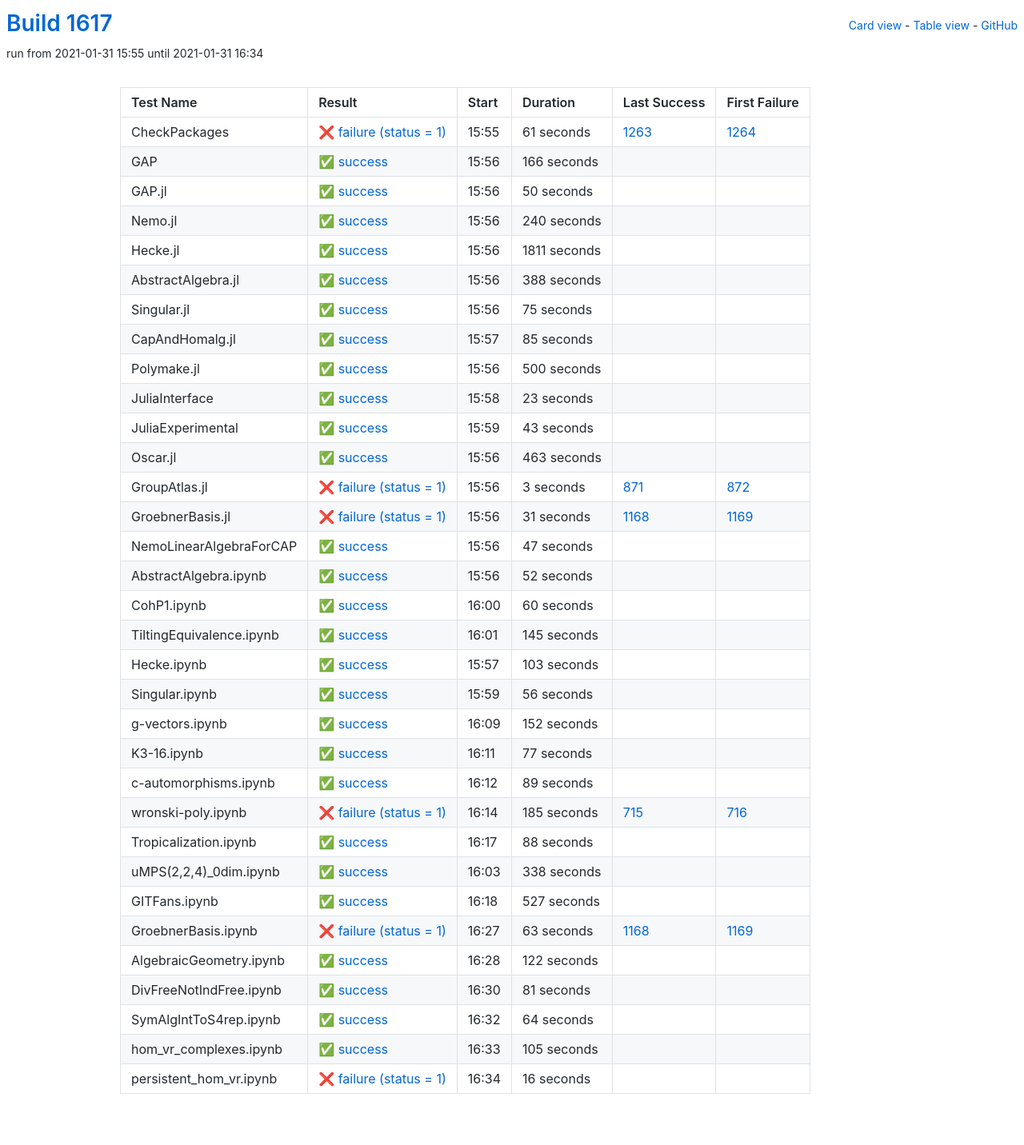
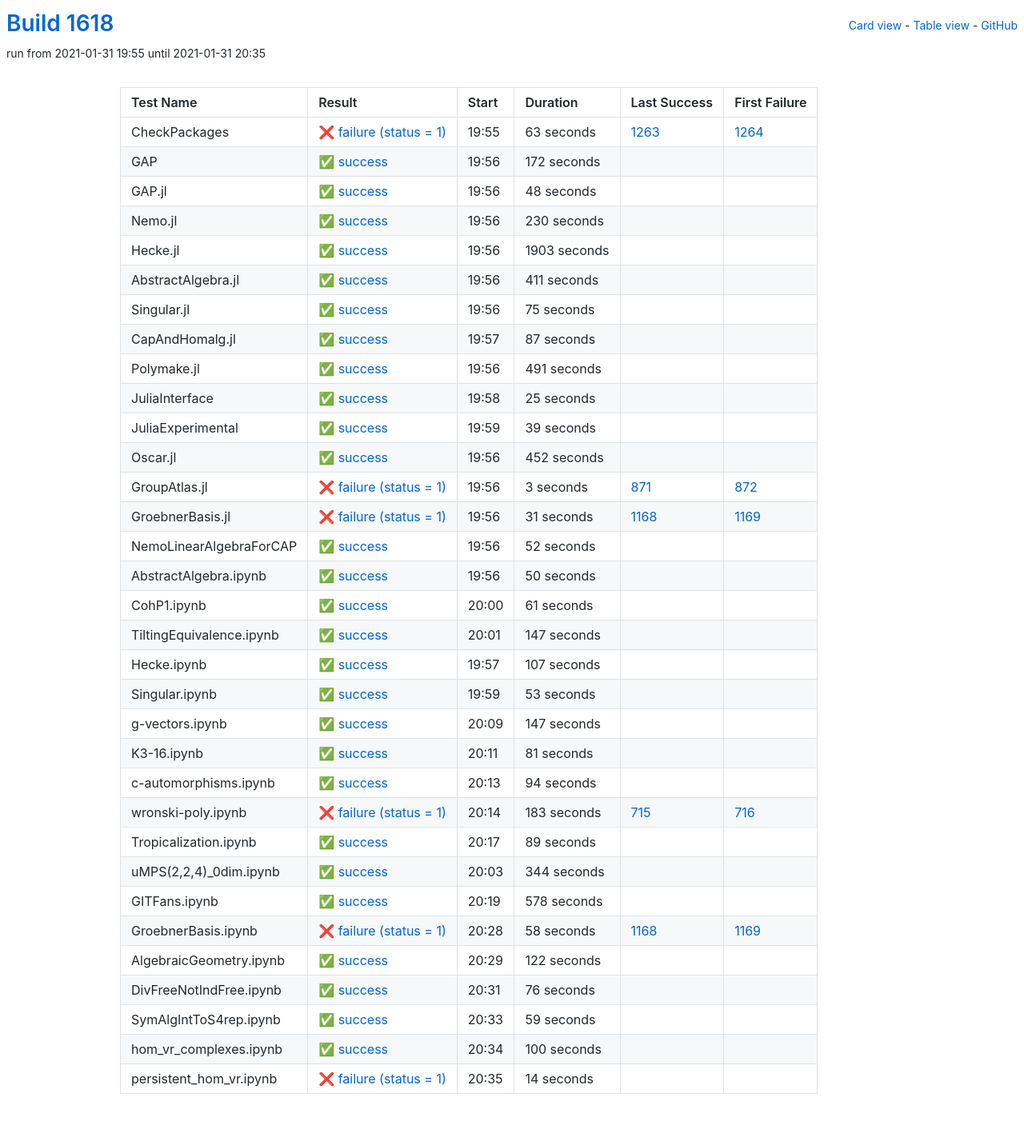
Before and after one commit to oscar-system/oscar-ci-status-stable, a Jekyll site: the page built from table.html, in a window 1280 px wide. Shown: the whole page at 80% size. Built offline with Jekyll 4.4.1, drawn with Linux system fonts in a browser that asks for light colours.

Commit message:
Build #1618

```diff
--- a/_data/ci.yml
+++ b/_data/ci.yml
@@ -1,6 +1,6 @@
 ---
-build: 1617
-build_url: https://oscarci.mathematik.uni-kl.de/job/oscar-stable/1617/
+build: 1618
+build_url: https://oscarci.mathematik.uni-kl.de/job/oscar-stable/1618/
 job: oscar-stable
 organization: oscar-system
 repo: oscar-ci-status-stable
@@ -8,80 +8,80 @@ repourl: https://github.com/oscar-system/oscar-ci-status-stable
 tests:
 - name: CheckPackages
   id: checkpackages
-  log: https://oscarci.mathematik.uni-kl.de/job/oscar-stable/1617/artifact/logs/build-1617/CheckPackages.log
-  start: 2021-01-31 15:55
+  log: https://oscarci.mathematik.uni-kl.de/job/oscar-stable/1618/artifact/logs/build-1618/CheckPackages.log
+  start: 2021-01-31 19:55
   success: false
   exitcode: 1
   status: failure
-  duration: 61
+  duration: 63
   last_success: 1263
   last_success_url: https://oscarci.mathematik.uni-kl.de/job/oscar-stable/1263/
   first_failure: 1264
   first_failure_url: https://oscarci.mathematik.uni-kl.de/job/oscar-stable/1264/
 - name: GAP
   id: gap
-  log: https://oscarci.mathematik.uni-kl.de/job/oscar-stable/1617/artifact/logs/build-1617/GAP.log
-  start: 2021-01-31 15:56
+  log: https://oscarci.mathematik.uni-kl.de/job/oscar-stable/1618/artifact/logs/build-1618/GAP.log
+  start: 2021-01-31 19:56
   success: true
   exitcode: 0
   status: success
-  duration: 166
+  duration: 172
   last_success: false
   last_success_url:
   first_failure: false
   first_failure_url:
 - name: GAP.jl
   id: gap-jl
-  log: https://oscarci.mathematik.uni-kl.de/job/oscar-stable/1617/artifact/logs/build-1617/GAP.jl.log
-  start: 2021-01-31 15:56
+  log: https://oscarci.mathematik.uni-kl.de/job/oscar-stable/1618/artifact/logs/build-1618/GAP.jl.log
+  start: 2021-01-31 19:56
   success: true
   exitcode: 0
   status: success
-  duration: 50
+  duration: 48
   last_success: false
   last_success_url:
   first_failure: false
   first_failure_url:
 - name: Nemo.jl
   id: nemo-jl
-  log: https://oscarci.mathematik.uni-kl.de/job/oscar-stable/1617/artifact/logs/build-1617/Nemo.jl.log
-  start: 2021-01-31 15:56
+  log: https://oscarci.mathematik.uni-kl.de/job/oscar-stable/1618/artifact/logs/build-1618/Nemo.jl.log
+  start: 2021-01-31 19:56
   success: true
   exitcode: 0
   status: success
-  duration: 240
+  duration: 230
   last_success: false
   last_success_url:
   first_failure: false
   first_failure_url:
 - name: Hecke.jl
   id: hecke-jl
-  log: https://oscarci.mathematik.uni-kl.de/job/oscar-stable/1617/artifact/logs/build-1617/Hecke.jl.log
-  start: 2021-01-31 15:56
+  log: https://oscarci.mathematik.uni-kl.de/job/oscar-stable/1618/artifact/logs/build-1618/Hecke.jl.log
+  start: 2021-01-31 19:56
   success: true
   exitcode: 0
   status: success
-  duration: 1811
+  duration: 1903
   last_success: false
   last_success_url:
   first_failure: false
   first_failure_url:
 - name: AbstractAlgebra.jl
   id: abstractalgebra-jl
-  log: https://oscarci.mathematik.uni-kl.de/job/oscar-stable/1617/artifact/logs/build-1617/AbstractAlgebra.jl.log
-  start: 2021-01-31 15:56
+  log: https://oscarci.mathematik.uni-kl.de/job/oscar-stable/1618/artifact/logs/build-1618/AbstractAlgebra.jl.log
+  start: 2021-01-31 19:56
   success: true
   exitcode: 0
   status: success
-  duration: 388
+  duration: 411
   last_success: false
   last_success_url:
   first_failure: false
   first_failure_url:
 - name: Singular.jl
   id: singular-jl
-  log: https://oscarci.mathematik.uni-kl.de/job/oscar-stable/1617/artifact/logs/build-1617/Singular.jl.log
-  start: 2021-01-31 15:56
+  log: https://oscarci.mathematik.uni-kl.de/job/oscar-stable/1618/artifact/logs/build-1618/Singular.jl.log
+  start: 2021-01-31 19:56
   success: true
   exitcode: 0
   status: success
@@ -92,68 +92,68 @@ tests:
   first_failure_url:
 - name: CapAndHomalg.jl
   id: capandhomalg-jl
-  log: https://oscarci.mathematik.uni-kl.de/job/oscar-stable/1617/artifact/logs/build-1617/CapAndHomalg.jl.log
-  start: 2021-01-31 15:57
+  log: https://oscarci.mathematik.uni-kl.de/job/oscar-stable/1618/artifact/logs/build-1618/CapAndHomalg.jl.log
+  start: 2021-01-31 19:57
   success: true
   exitcode: 0
   status: success
-  duration: 85
+  duration: 87
   last_success: false
   last_success_url:
   first_failure: false
   first_failure_url:
 - name: Polymake.jl
   id: polymake-jl
-  log: https://oscarci.mathematik.uni-kl.de/job/oscar-stable/1617/artifact/logs/build-1617/Polymake.jl.log
-  start: 2021-01-31 15:56
+  log: https://oscarci.mathematik.uni-kl.de/job/oscar-stable/1618/artifact/logs/build-1618/Polymake.jl.log
+  start: 2021-01-31 19:56
   success: true
   exitcode: 0
   status: success
-  duration: 500
+  duration: 491
   last_success: false
   last_success_url:
   first_failure: false
   first_failure_url:
 - name: JuliaInterface
   id: juliainterface
-  log: https://oscarci.mathematik.uni-kl.de/job/oscar-stable/1617/artifact/logs/build-1617/JuliaInterface.log
-  start: 2021-01-31 15:58
+  log: https://oscarci.mathematik.uni-kl.de/job/oscar-stable/1618/artifact/logs/build-1618/JuliaInterface.log
+  start: 2021-01-31 19:58
   success: true
   exitcode: 0
   status: success
-  duration: 23
+  duration: 25
   last_success: false
   last_success_url:
   first_failure: false
   first_failure_url:
 - name: JuliaExperimental
   id: juliaexperimental
-  log: https://oscarci.mathematik.uni-kl.de/job/oscar-stable/1617/artifact/logs/build-1617/JuliaExperimental.log
-  start: 2021-01-31 15:59
+  log: https://oscarci.mathematik.uni-kl.de/job/oscar-stable/1618/artifact/logs/build-1618/JuliaExperimental.log
+  start: 2021-01-31 19:59
   success: true
   exitcode: 0
   status: success
-  duration: 43
+  duration: 39
   last_success: false
   last_success_url:
   first_failure: false
   first_failure_url:
 - name: Oscar.jl
   id: oscar-jl
-  log: https://oscarci.mathematik.uni-kl.de/job/oscar-stable/1617/artifact/logs/build-1617/Oscar.jl.log
-  start: 2021-01-31 15:56
+  log: https://oscarci.mathematik.uni-kl.de/job/oscar-stable/1618/artifact/logs/build-1618/Oscar.jl.log
+  start: 2021-01-31 19:56
   success: true
   exitcode: 0
   status: success
-  duration: 463
+  duration: 452
   last_success: false
   last_success_url:
   first_failure: false
   first_failure_url:
 - name: GroupAtlas.jl
   id: groupatlas-jl
-  log: https://oscarci.mathematik.uni-kl.de/job/oscar-stable/1617/artifact/logs/build-1617/GroupAtlas.jl.log
-  start: 2021-01-31 15:56
+  log: https://oscarci.mathematik.uni-kl.de/job/oscar-stable/1618/artifact/logs/build-1618/GroupAtlas.jl.log
+  start: 2021-01-31 19:56
   success: false
   exitcode: 1
   status: failure
@@ -164,8 +164,8 @@ tests:
   first_failure_url: https://oscarci.mathematik.uni-kl.de/job/oscar-stable/872/
 - name: GroebnerBasis.jl
   id: groebnerbasis-jl
-  log: https://oscarci.mathematik.uni-kl.de/job/oscar-stable/1617/artifact/logs/build-1617/GroebnerBasis.jl.log
-  start: 2021-01-31 15:56
+  log: https://oscarci.mathematik.uni-kl.de/job/oscar-stable/1618/artifact/logs/build-1618/GroebnerBasis.jl.log
+  start: 2021-01-31 19:56
   success: false
   exitcode: 1
   status: failure
@@ -176,20 +176,8 @@ tests:
   first_failure_url: https://oscarci.mathematik.uni-kl.de/job/oscar-stable/1169/
 - name: NemoLinearAlgebraForCAP
   id: nemolinearalgebraforcap
-  log: https://oscarci.mathematik.uni-kl.de/job/oscar-stable/1617/artifact/logs/build-1617/NemoLinearAlgebraForCAP.log
-  start: 2021-01-31 15:56
-  success: true
-  exitcode: 0
-  status: success
-  duration: 47
-  last_success: false
-  last_success_url:
-  first_failure: false
-  first_failure_url:
-- name: AbstractAlgebra.ipynb
-  id: abstractalgebra-ipynb
-  log: https://oscarci.mathematik.uni-kl.de/job/oscar-stable/1617/artifact/logs/build-1617/AbstractAlgebra.ipynb.log
-  start: 2021-01-31 15:56
+  log: https://oscarci.mathematik.uni-kl.de/job/oscar-stable/1618/artifact/logs/build-1618/NemoLinearAlgebraForCAP.log
+  start: 2021-01-31 19:56
   success: true
   exitcode: 0
   status: success
@@ -198,82 +186,118 @@ tests:
   last_success_url:
   first_failure: false
   first_failure_url:
-- name: CohP1.ipynb
-  id: cohp1-ipynb
-  log: https://oscarci.mathematik.uni-kl.de/job/oscar-stable/1617/artifact/logs/build-1617/CohP1.ipynb.log
-  start: 2021-01-31 16:00
+- name: AbstractAlgebra.ipynb
+  id: abstractalgebra-ipynb
+  log: https://oscarci.mathematik.uni-kl.de/job/oscar-stable/1618/artifact/logs/build-1618/AbstractAlgebra.ipynb.log
+  start: 2021-01-31 19:56
   success: true
   exitcode: 0
   status: success
-  duration: 60
+  duration: 50
+  last_success: false
+  last_success_url:
+  first_failure: false
+  first_failure_url:
+- name: CohP1.ipynb
+  id: cohp1-ipynb
+  log: https://oscarci.mathematik.uni-kl.de/job/oscar-stable/1618/artifact/logs/build-1618/CohP1.ipynb.log
+  start: 2021-01-31 20:00
+  success: true
+  exitcode: 0
+  status: success
+  duration: 61
   last_success: false
   last_success_url:
   first_failure: false
   first_failure_url:
 - name: TiltingEquivalence.ipynb
   id: tiltingequivalence-ipynb
-  log: https://oscarci.mathematik.uni-kl.de/job/oscar-stable/1617/artifact/logs/build-1617/TiltingEquivalence.ipynb.log
-  start: 2021-01-31 16:01
+  log: https://oscarci.mathematik.uni-kl.de/job/oscar-stable/1618/artifact/logs/build-1618/TiltingEquivalence.ipynb.log
+  start: 2021-01-31 20:01
   success: true
   exitcode: 0
   status: success
-  duration: 145
+  duration: 147
   last_success: false
   last_success_url:
   first_failure: false
   first_failure_url:
 - name: Hecke.ipynb
   id: hecke-ipynb
-  log: https://oscarci.mathematik.uni-kl.de/job/oscar-stable/1617/artifact/logs/build-1617/Hecke.ipynb.log
-  start: 2021-01-31 15:57
+  log: https://oscarci.mathematik.uni-kl.de/job/oscar-stable/1618/artifact/logs/build-1618/Hecke.ipynb.log
+  start: 2021-01-31 19:57
   success: true
   exitcode: 0
   status: success
-  duration: 103
+  duration: 107
   last_success: false
   last_success_url:
   first_failure: false
   first_failure_url:
 - name: Singular.ipynb
   id: singular-ipynb
-  log: https://oscarci.mathematik.uni-kl.de/job/oscar-stable/1617/artifact/logs/build-1617/Singular.ipynb.log
-  start: 2021-01-31 15:59
+  log: https://oscarci.mathematik.uni-kl.de/job/oscar-stable/1618/artifact/logs/build-1618/Singular.ipynb.log
+  start: 2021-01-31 19:59
   success: true
   exitcode: 0
   status: success
-  duration: 56
+  duration: 53
   last_success: false
   last_success_url:
   first_failure: false
   first_failure_url:
 - name: g-vectors.ipynb
   id: g-vectors-ipynb
-  log: https://oscarci.mathematik.uni-kl.de/job/oscar-stable/1617/artifact/logs/build-1617/g-vectors.ipynb.log
-  start: 2021-01-31 16:09
+  log: https://oscarci.mathematik.uni-kl.de/job/oscar-stable/1618/artifact/logs/build-1618/g-vectors.ipynb.log
+  start: 2021-01-31 20:09
   success: true
   exitcode: 0
   status: success
-  duration: 152
+  duration: 147
   last_success: false
   last_success_url:
   first_failure: false
   first_failure_url:
 - name: K3-16.ipynb
   id: k3-16-ipynb
-  log: https://oscarci.mathematik.uni-kl.de/job/oscar-stable/1617/artifact/logs/build-1617/K3-16.ipynb.log
-  start: 2021-01-31 16:11
+  log: https://oscarci.mathematik.uni-kl.de/job/oscar-stable/1618/artifact/logs/build-1618/K3-16.ipynb.log
+  start: 2021-01-31 20:11
   success: true
   exitcode: 0
   status: success
-  duration: 77
+  duration: 81
   last_success: false
   last_success_url:
   first_failure: false
   first_failure_url:
 - name: c-automorphisms.ipynb
   id: c-automorphisms-ipynb
-  log: https://oscarci.mathematik.uni-kl.de/job/oscar-stable/1617/artifact/logs/build-1617/c-automorphisms.ipynb.log
-  start: 2021-01-31 16:12
+  log: https://oscarci.mathematik.uni-kl.de/job/oscar-stable/1618/artifact/logs/build-1618/c-automorphisms.ipynb.log
+  start: 2021-01-31 20:13
+  success: true
+  exitcode: 0
+  status: success
+  duration: 94
+  last_success: false
+  last_success_url:
+  first_failure: false
+  first_failure_url:
+- name: wronski-poly.ipynb
+  id: wronski-poly-ipynb
+  log: https://oscarci.mathematik.uni-kl.de/job/oscar-stable/1618/artifact/logs/build-1618/wronski-poly.ipynb.log
+  start: 2021-01-31 20:14
+  success: false
+  exitcode: 1
+  status: failure
+  duration: 183
+  last_success: 715
+  last_success_url: https://oscarci.mathematik.uni-kl.de/job/oscar-stable/715/
+  first_failure: 716
+  first_failure_url: https://oscarci.mathematik.uni-kl.de/job/oscar-stable/716/
+- name: Tropicalization.ipynb
+  id: tropicalization-ipynb
+  log: https://oscarci.mathematik.uni-kl.de/job/oscar-stable/1618/artifact/logs/build-1618/Tropicalization.ipynb.log
+  start: 2021-01-31 20:17
   success: true
   exitcode: 0
   status: success
@@ -282,70 +306,46 @@ tests:
   last_success_url:
   first_failure: false
   first_failure_url:
-- name: wronski-poly.ipynb
-  id: wronski-poly-ipynb
-  log: https://oscarci.mathematik.uni-kl.de/job/oscar-stable/1617/artifact/logs/build-1617/wronski-poly.ipynb.log
-  start: 2021-01-31 16:14
-  success: false
-  exitcode: 1
-  status: failure
-  duration: 185
-  last_success: 715
-  last_success_url: https://oscarci.mathematik.uni-kl.de/job/oscar-stable/715/
-  first_failure: 716
-  first_failure_url: https://oscarci.mathematik.uni-kl.de/job/oscar-stable/716/
-- name: Tropicalization.ipynb
-  id: tropicalization-ipynb
-  log: https://oscarci.mathematik.uni-kl.de/job/oscar-stable/1617/artifact/logs/build-1617/Tropicalization.ipynb.log
-  start: 2021-01-31 16:17
+- name: uMPS(2,2,4)_0dim.ipynb
+  id: umps-2-2-4-0dim-ipynb
+  log: https://oscarci.mathematik.uni-kl.de/job/oscar-stable/1618/artifact/logs/build-1618/uMPS-2-2-4-_0dim.ipynb.log
+  start: 2021-01-31 20:03
   success: true
   exitcode: 0
   status: success
-  duration: 88
-  last_success: false
-  last_success_url:
-  first_failure: false
-  first_failure_url:
-- name: uMPS(2,2,4)_0dim.ipynb
-  id: umps-2-2-4-0dim-ipynb
-  log: https://oscarci.mathematik.uni-kl.de/job/oscar-stable/1617/artifact/logs/build-1617/uMPS-2-2-4-_0dim.ipynb.log
-  start: 2021-01-31 16:03
-  success: true
-  exitcode: 0
-  status: success
-  duration: 338
+  duration: 344
   last_success: false
   last_success_url:
   first_failure: false
   first_failure_url:
 - name: GITFans.ipynb
   id: gitfans-ipynb
-  log: https://oscarci.mathematik.uni-kl.de/job/oscar-stable/1617/artifact/logs/build-1617/GITFans.ipynb.log
-  start: 2021-01-31 16:18
+  log: https://oscarci.mathematik.uni-kl.de/job/oscar-stable/1618/artifact/logs/build-1618/GITFans.ipynb.log
+  start: 2021-01-31 20:19
   success: true
   exitcode: 0
   status: success
-  duration: 527
+  duration: 578
   last_success: false
   last_success_url:
   first_failure: false
   first_failure_url:
 - name: GroebnerBasis.ipynb
   id: groebnerbasis-ipynb
-  log: https://oscarci.mathematik.uni-kl.de/job/oscar-stable/1617/artifact/logs/build-1617/GroebnerBasis.ipynb.log
-  start: 2021-01-31 16:27
+  log: https://oscarci.mathematik.uni-kl.de/job/oscar-stable/1618/artifact/logs/build-1618/GroebnerBasis.ipynb.log
+  start: 2021-01-31 20:28
   success: false
   exitcode: 1
   status: failure
-  duration: 63
+  duration: 58
   last_success: 1168
   last_success_url: https://oscarci.mathematik.uni-kl.de/job/oscar-stable/1168/
   first_failure: 1169
   first_failure_url: https://oscarci.mathematik.uni-kl.de/job/oscar-stable/1169/
 - name: AlgebraicGeometry.ipynb
   id: algebraicgeometry-ipynb
-  log: https://oscarci.mathematik.uni-kl.de/job/oscar-stable/1617/artifact/logs/build-1617/AlgebraicGeometry.ipynb.log
-  start: 2021-01-31 16:28
+  log: https://oscarci.mathematik.uni-kl.de/job/oscar-stable/1618/artifact/logs/build-1618/AlgebraicGeometry.ipynb.log
+  start: 2021-01-31 20:29
   success: true
   exitcode: 0
   status: success
@@ -356,48 +356,48 @@ tests:
   first_failure_url:
 - name: DivFreeNotIndFree.ipynb
   id: divfreenotindfree-ipynb
-  log: https://oscarci.mathematik.uni-kl.de/job/oscar-stable/1617/artifact/logs/build-1617/DivFreeNotIndFree.ipynb.log
-  start: 2021-01-31 16:30
+  log: https://oscarci.mathematik.uni-kl.de/job/oscar-stable/1618/artifact/logs/build-1618/DivFreeNotIndFree.ipynb.log
+  start: 2021-01-31 20:31
   success: true
   exitcode: 0
   status: success
-  duration: 81
+  duration: 76
   last_success: false
   last_success_url:
   first_failure: false
   first_failure_url:
 - name: SymAlgIntToS4rep.ipynb
   id: symalginttos4rep-ipynb
-  log: https://oscarci.mathematik.uni-kl.de/job/oscar-stable/1617/artifact/logs/build-1617/SymAlgIntToS4rep.ipynb.log
-  start: 2021-01-31 16:32
+  log: https://oscarci.mathematik.uni-kl.de/job/oscar-stable/1618/artifact/logs/build-1618/SymAlgIntToS4rep.ipynb.log
+  start: 2021-01-31 20:33
   success: true
   exitcode: 0
   status: success
-  duration: 64
+  duration: 59
   last_success: false
   last_success_url:
   first_failure: false
   first_failure_url:
 - name: hom_vr_complexes.ipynb
   id: hom-vr-complexes-ipynb
-  log: https://oscarci.mathematik.uni-kl.de/job/oscar-stable/1617/artifact/logs/build-1617/hom_vr_complexes.ipynb.log
-  start: 2021-01-31 16:33
+  log: https://oscarci.mathematik.uni-kl.de/job/oscar-stable/1618/artifact/logs/build-1618/hom_vr_complexes.ipynb.log
+  start: 2021-01-31 20:34
   success: true
   exitcode: 0
   status: success
-  duration: 105
+  duration: 100
   last_success: false
   last_success_url:
   first_failure: false
   first_failure_url:
 - name: persistent_hom_vr.ipynb
   id: persistent-hom-vr-ipynb
-  log: https://oscarci.mathematik.uni-kl.de/job/oscar-stable/1617/artifact/logs/build-1617/persistent_hom_vr.ipynb.log
-  start: 2021-01-31 16:34
+  log: https://oscarci.mathematik.uni-kl.de/job/oscar-stable/1618/artifact/logs/build-1618/persistent_hom_vr.ipynb.log
+  start: 2021-01-31 20:35
   success: false
   exitcode: 1
   status: failure
-  duration: 16
+  duration: 14
   last_success: false
   last_success_url:
   first_failure: false
```
Also changed, not shown: README.md.
